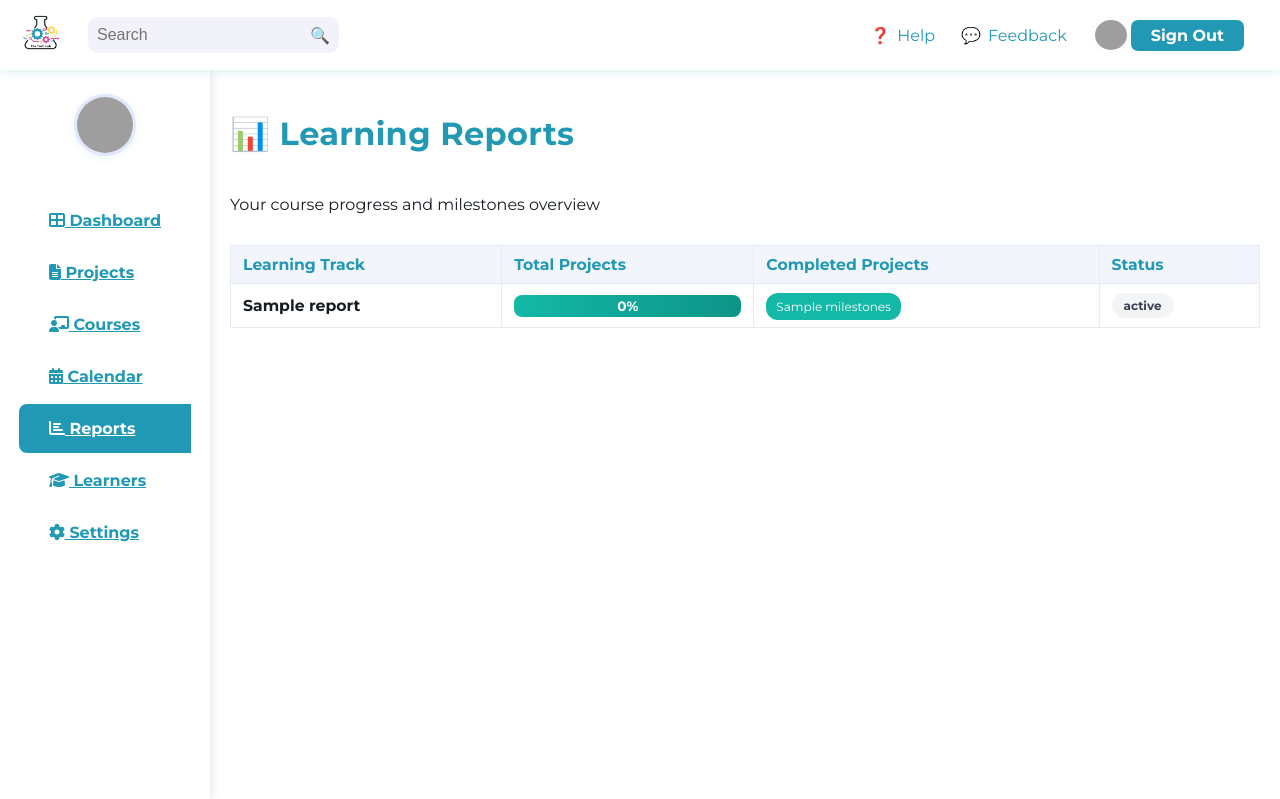
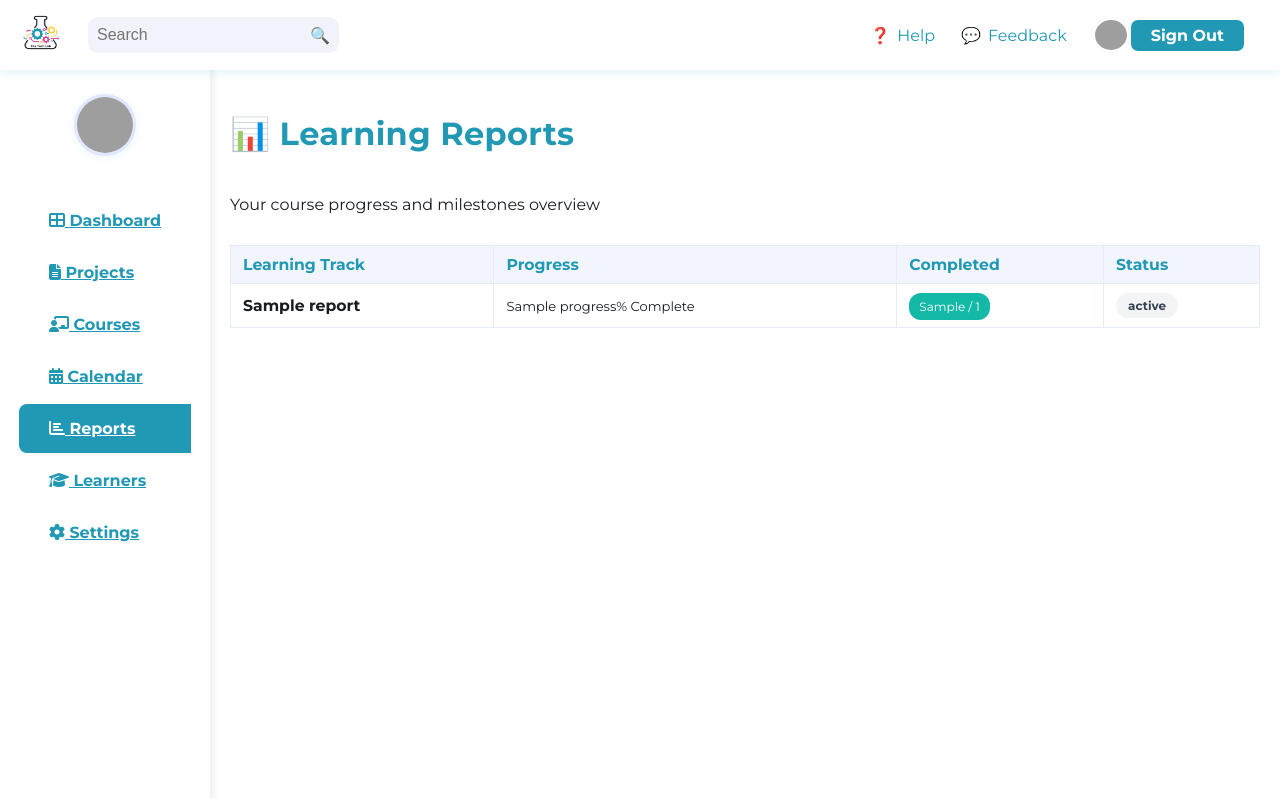
Before and after one commit to xmaemaumeowx/ttl, a Node project: template src/views/reports.ejs in a window 1280 px wide. Shown: the top 799 px of the page. Run offline with Node 20 templates, Linux system fonts and the light colour scheme; the template is opened without the code that fills it: most values are stand-ins (such as "Sample title", 1, 10 or a date in 2020); grey boxes are pictures that could not be loaded.

Commit message:
reports repair

```diff
--- a/src/views/reports.ejs
+++ b/src/views/reports.ejs
@@ -2,23 +2,14 @@
 <%- include('partials/navbar') %>
 
 <div class="dashboard">
-  <%- include('partials/sidebar', { activePage: 'reports', user: user }) %>
+  <%- include('partials/sidebar', { activePage: 'reports' }) %>
 
   <main class="dashboard-main-content">
     <h1 class="page-title">📊 Learning Reports</h1>
     <p class="text-muted">Your course progress and milestones overview</p>
 
-    <% if (success && success.length > 0) { %>
-      <div class="toast success"><%= success[0] %></div>
-    <% } %>
-
-    <% if (error && error.length > 0) { %>
-      <div class="toast error"><%= error[0] %></div>
-    <% } %>
-
     <% if (!reports || reports.length === 0) { %>
       <div class="empty-state">
-        <i class="fas fa-chart-line"></i>
         <h4>No progress data yet</h4>
         <p>Once you start working on projects, your learning progress will appear here.</p>
       </div>
@@ -29,29 +20,36 @@
           <thead>
             <tr>
               <th>Learning Track</th>
-              <th>Total Projects</th>
-              <th>Completed Projects</th>
+              <th>Progress</th>
+              <th>Completed</th>
               <th>Status</th>
             </tr>
           </thead>
           <tbody>
             <% reports.forEach(r => { %>
               <tr>
-                <td><strong><%= r.track_name %></strong></td>
+                <td>
+                  <strong><%= r.track_name %></strong>
+                </td>
 
-                <td>
-                  <div class="progress ttl-progress">
-                    <div
-                      class="progress-bar <%= (Number(r.progress) === 100) ? 'bg-success' : 'bg-primary' %>" >
-                      <%= Number(r.progress) || 0 %>%
+                <!-- Progress Column -->
+                <td style="min-width:200px;">
+                  <div class="ttl-progress-container">
+                    <div class="ttl-progress-bar"
+                         style="width: <%= r.progress %>%;">
                     </div>
                   </div>
+                  <small><%= r.progress %>% Complete</small>
                 </td>
 
+                <!-- Completed Column -->
                 <td>
-                  <span class="badge ttl-badge"><%= r.milestones || 0 %></span>
+                  <span class="badge ttl-badge">
+                    <%= r.completed_projects %> / <%= r.total_projects %>
+                  </span>
                 </td>
 
+                <!-- Status Column -->
                 <td>
                   <span class="status-pill
                     <%= r.status === 'Completed'
@@ -59,7 +57,7 @@
                         : r.status === 'In Progress'
                         ? 'status-active'
                         : 'status-planned' %>">
-                    <%= r.status || 'Not Started' %>
+                    <%= r.status %>
                   </span>
                 </td>
               </tr>
```
Also changed, not shown: src/routes/reports.js (+52 -22 lines).
